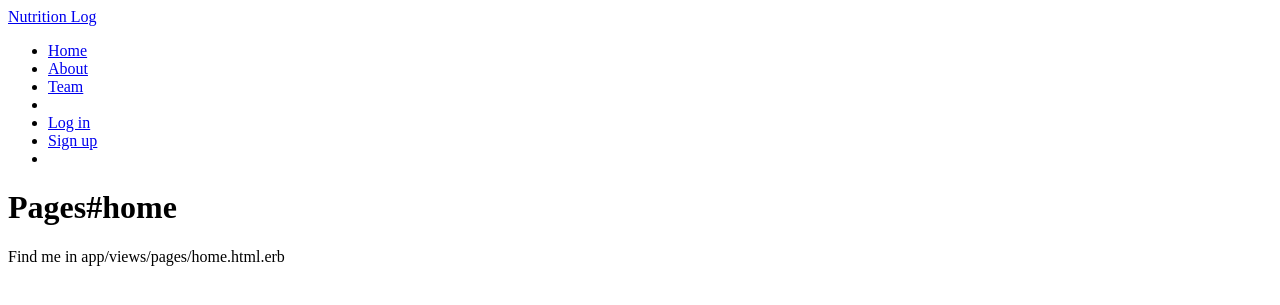
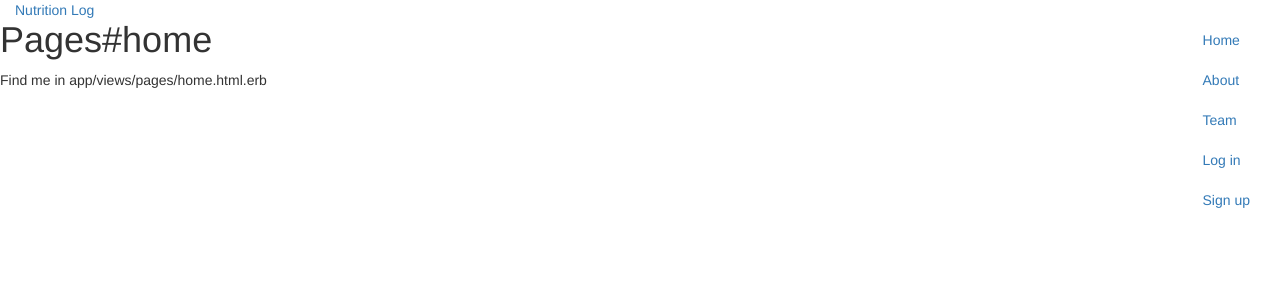
Before and after one commit to andyguenin/Nutrition-Log, a Rails app: page / in a window 1280 px wide. Shown: the top 305 px of the page. Run offline with Rails 7, Linux system fonts and the light colour scheme; style sheets or scripts are compiled from the project's sources; parts of the project's set-up code (start-up, migrations or seed data) failed here and were passed over; some libraries are stand-ins or nearby versions.

Commit message:
switched gem from bootstrap-sass to bootstrap-sass rails

```diff
--- a/app/assets/stylesheets/application.css
+++ b/app/assets/stylesheets/application.css
@@ -8,7 +8,7 @@
  *
  * You're free to add application-wide styles to this file and they'll appear at the top of the
  * compiled file, but it's generally better to create a new file per style scope.
- *
+ *=require twitter/bootstrap
  *= require_self
  *= require_tree .
 */
--- a/app/assets/stylesheets/pages.css.scss
+++ b/app/assets/stylesheets/pages.css.scss
@@ -1,3 +1,4 @@
+@import "twitter/bootstrap";
 // Place all the styles related to the Pages controller here.
 // They will automatically be included in application.css.
 // You can use Sass (SCSS) here: http://sass-lang.com/
```
Also changed, not shown: Gemfile, Gemfile.lock.
